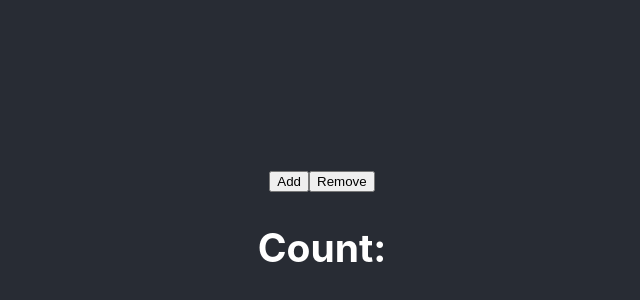
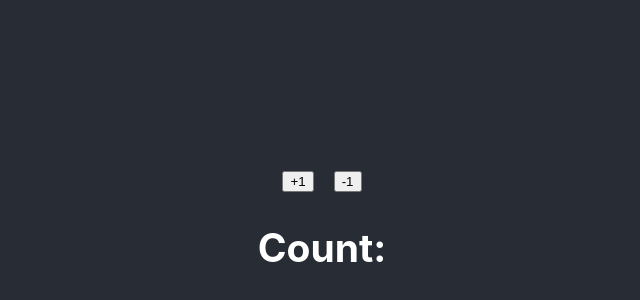
Before and after one commit to AlbertKostusev/Learning-Git, a React (Create React App) app: page / in a window 1280 px wide. Shown: the part 168-468 px from the top of the page, without its empty margins (318-958 px from the left). Built offline with nearby package versions, Linux system fonts and the light colour scheme.

Commit message:
Change style and button text

```diff
--- a/src/App.tsx
+++ b/src/App.tsx
@@ -6,10 +6,11 @@ function App() {
     <div className="App">
       <header className="App-header">
         <div>
-          <button>Add</button>
-          <button>Remove</button>
+          <button style={{marginRight:20}}>+1</button>
+          <button>-1</button>
         </div>
         <h2>Count: </h2>
+        {/* <button></button> */}
       </header>
     </div>
   );
```
